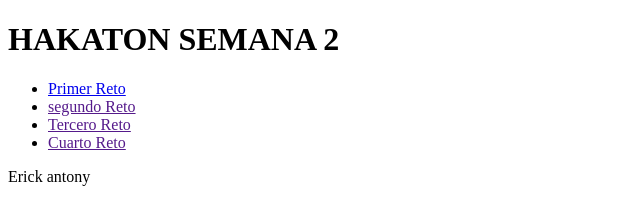
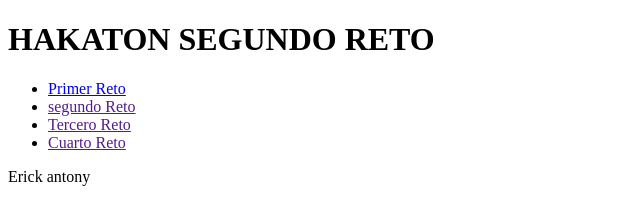
Before and after one commit to erick-tec09/hakaton.github.io, a plain HTML site: page segundo reto/index.html in a window 1280 px wide. Shown: the whole page, without its empty margins (0-640 px from the left). Drawn offline with Linux system fonts and the light colour scheme.

Commit message:
R2 repositorio remoto

```diff
--- a/segundo reto/index.html
+++ b/segundo reto/index.html
@@ -8,7 +8,7 @@
 <body>
 
     <header>
-        <h1> HAKATON SEMANA 2</h1>
+        <h1> HAKATON  SEGUNDO RETO</h1>
  </header>
 
  <nav>
```
